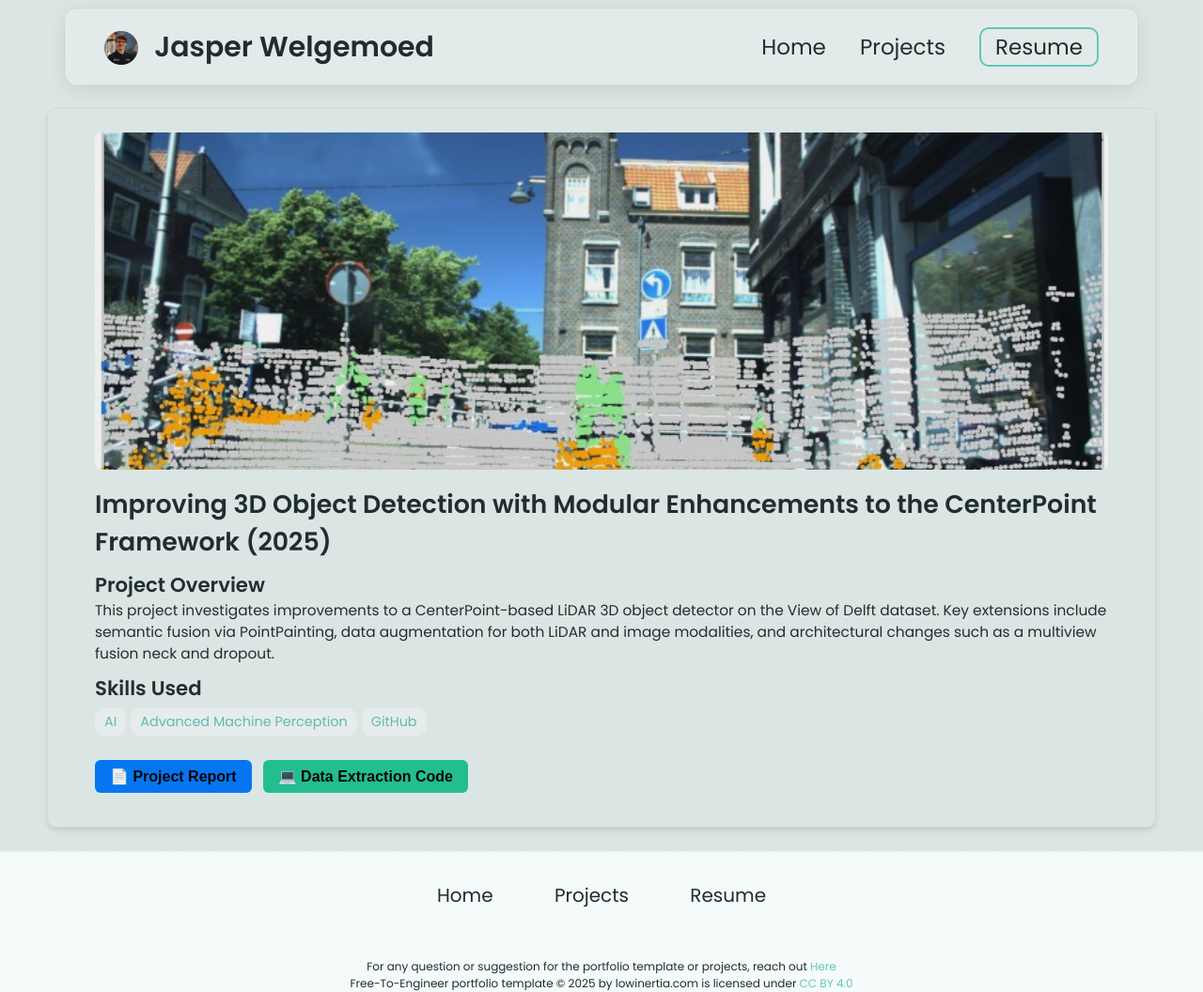
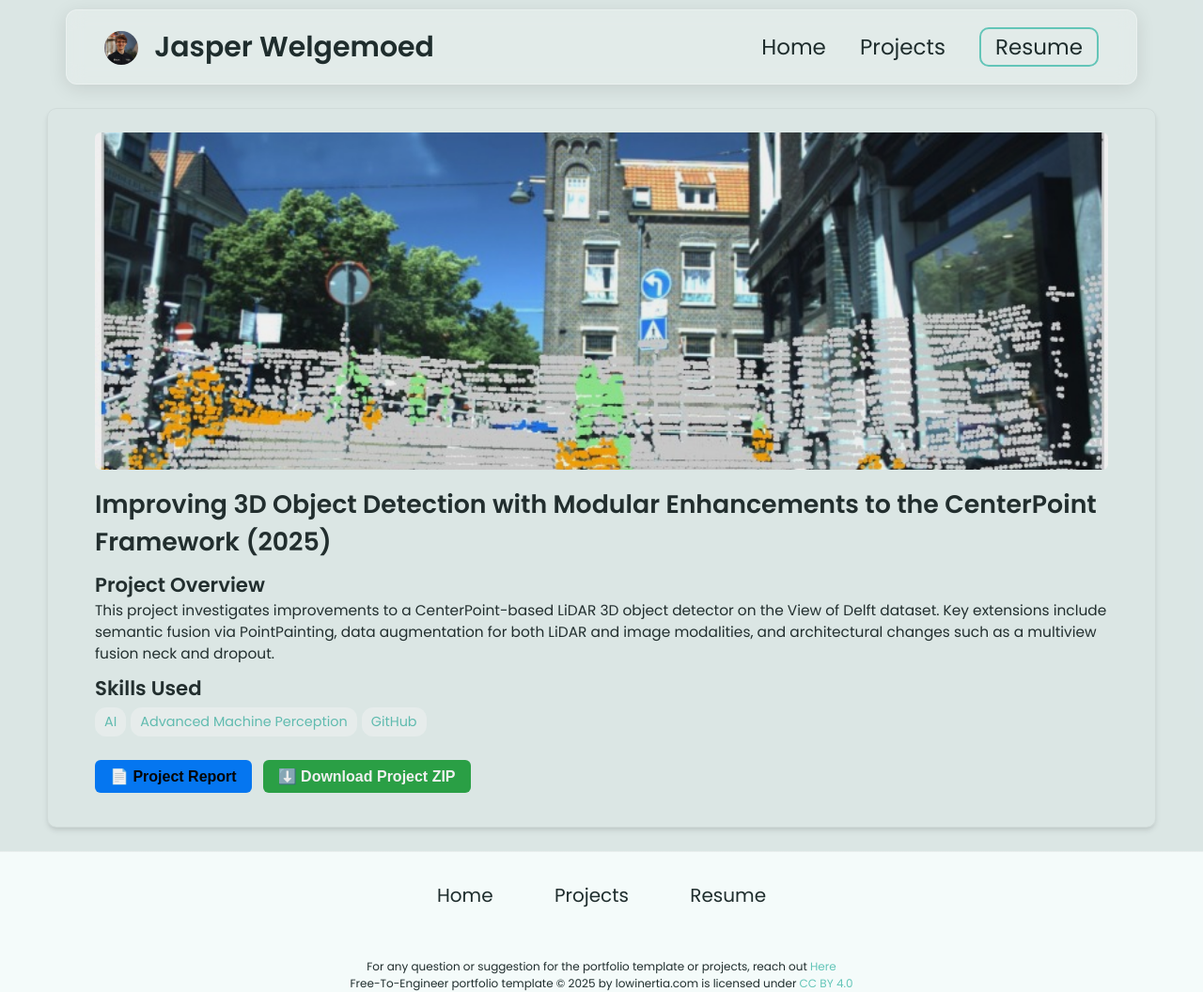
Before and after one commit to jasperwelgemoed/jasperwelgemoed.github.io, a Jekyll site: the page built from _projects/CenterpointProject/index.md, in a window 1280 px wide and 1056 px high. Shown: the whole window at 94% size. Built offline with Jekyll 4.4.1, drawn with Linux system fonts in a browser that asks for light colours.

Commit message:
Update index.md

```diff
--- a/_projects/CenterpointProject/index.md
+++ b/_projects/CenterpointProject/index.md
@@ -23,17 +23,16 @@ main-image: /PointPainting.jpg
     📄 Project Report
   </a>
 
-  <a href="https://colab.research.google.com/drive/17uTkq5Dj2RDwaOkxgT3SqELEoRYLTl47?usp=sharing" target="_blank" style="
-    background-color: #20c997;
-    color: black;
+  <a href="assets/AMP_Group15_Code_Submission.zip" download style="
+    background-color: #28a745;
+    color: white;
     padding: 8px 16px;
     border-radius: 6px;
     text-decoration: none;
     font-weight: bold;
     font-family: sans-serif;">
-    💻 Data Extraction Code
+    ⬇️ Download Project ZIP
   </a>
 
 
-
 </div>
```
